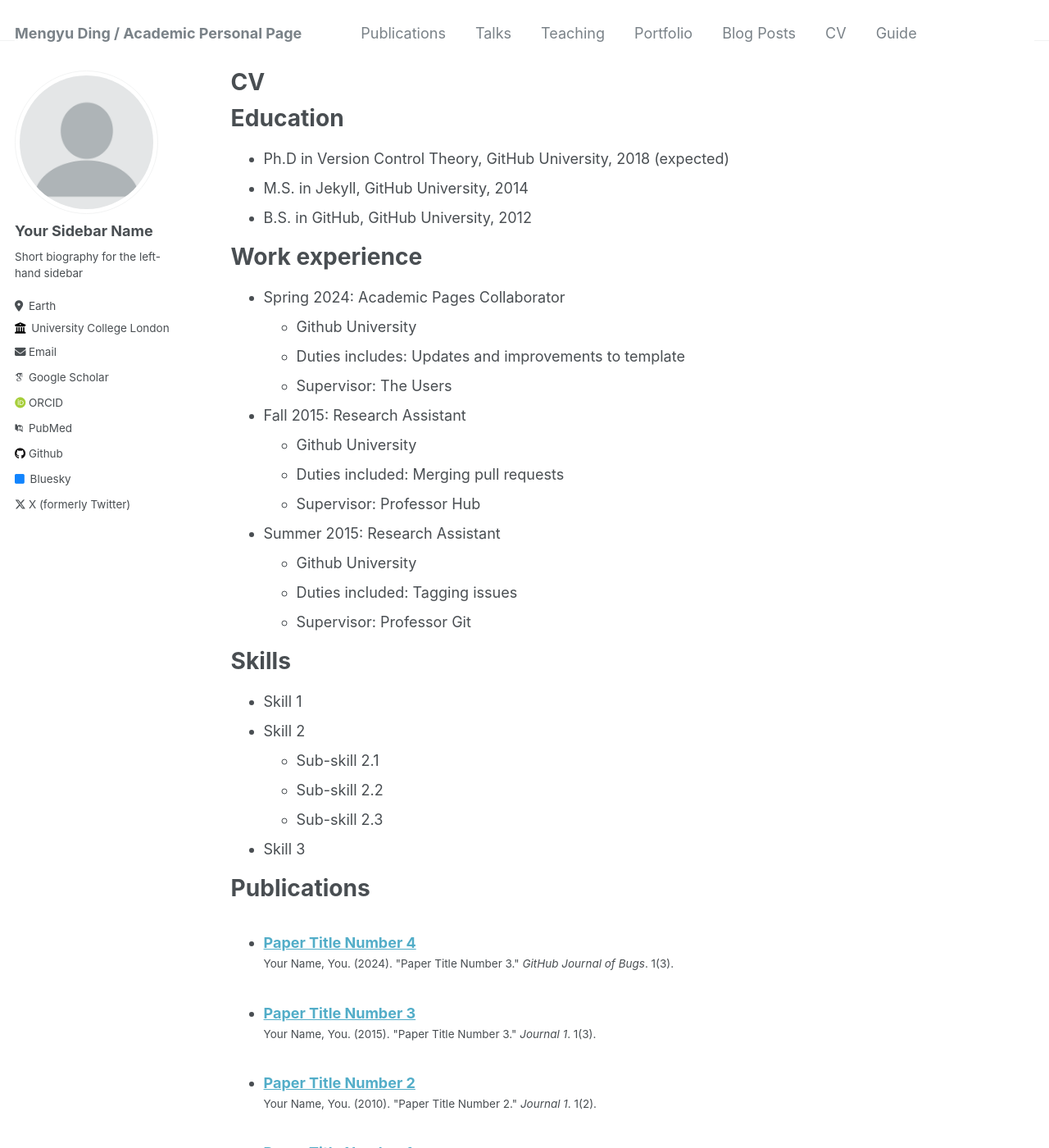
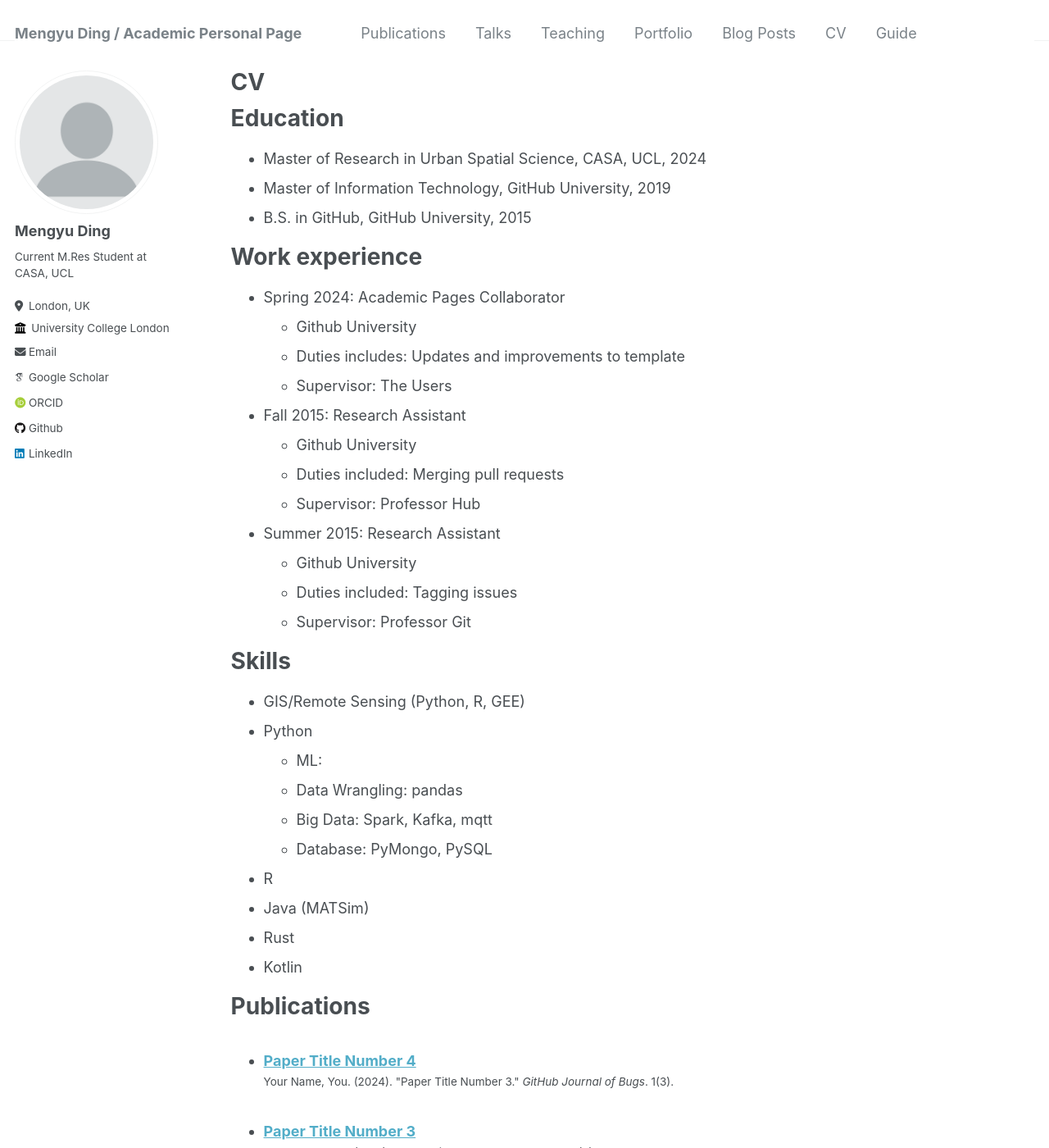
Before and after one commit to dereksgithub/personalgithubpage, a Jekyll site: the page built from _pages/cv.md, in a window 1280 px wide and 1400 px high. Shown: the whole window at 82% size. Built offline with Jekyll 4.4.1, drawn with Linux system fonts in a browser that asks for light colours; some web fonts are replaced.

Commit message:
added some information

```diff
--- a/_config.yml
+++ b/_config.yml
@@ -12,9 +12,9 @@ title                    : "Mengyu Ding / Academic Personal Page"
 title_separator          : "-"
 name                     : &name "Mengyu (Derek) Ding"
 description              : &description "personal description"
-url                      : https://academicpages.github.io # the base hostname & protocol for your site e.g. "https://mmistakes.github.io"
+url                      : https://dereksgithub.github.io/personalgithubpage/ # the base hostname & protocol for your site e.g. "https://mmistakes.github.io"
 baseurl                  : "" # the subpath of your site, e.g. "/blog"
-repository               : "academicpages/academicpages.github.io"
+repository               : "https://github.com/dereksgithub/personalgithubpage"
 
 # Site Author - The following control what appear as part of the author content on the side bar.
 #               If a field is blank the icon and link will not appear, otherwise it will be shown.
@@ -22,10 +22,10 @@ repository               : "academicpages/academicpages.github.io"
 author:
   # Biographic information
   avatar           : "profile.png"
-  name             : "Your Sidebar Name"
+  name             : "Mengyu Ding"
   pronouns         : # example: "she/her"
-  bio              : "Short biography for the left-hand sidebar"
-  location         : "Earth"
+  bio              : "Current M.Res Student at CASA, UCL"
+  location         : "London, UK"
   employer         : "University College London"
   uri              : # URL
   email            : "mengyu.ding.23@ucl.ac.uk"
@@ -35,19 +35,19 @@ author:
   googlescholar    : "https://scholar.google.com/citations?user=PS_CX0AAAAAJ"
   impactstory      : # URL
   orcid            : "http://orcid.org/yourorcidurl"
-  pubmed           : "https://www.ncbi.nlm.nih.gov/pubmed/?term=john+snow"
+  pubmed           : # URL
   researchgate     : # URL
 
   # Repositories and software development
   bitbucket        : # Username - Update with your username on the site
   codepen          : # Username
   dribbble         : # Username
-  github           : "academicpages"
+  github           : "https://github.com/dereksgithub?tab=repositories"
   kaggle           : # Username
   stackoverflow    : # User number or user number and name (i.e., use "1" or "1/jeff-atwood")
 
   # Social media
-  bluesky          : "bsky.app" # Replace this with you Bluesky username
+  bluesky          : # Replace this with you Bluesky username
   facebook         : # Username
   flickr           : # Username
   foursquare       : # Username
@@ -56,7 +56,7 @@ author:
   keybase          : # Username
   instagram        : # Username
   lastfm           : # Username
-  linkedin         : # Username
+  linkedin         : "https://www.linkedin.com/in/derek-ding-2a0993200/"
   mastodon         : # URL
   medium           : # URL
   pinterest        : # Username
@@ -64,7 +64,7 @@ author:
   steam            : # Username
   telegram         : # URL
   tumblr           : # Username
-  twitter          : "UniofOxford"  # Replace this with your X / Twitter handle
+  twitter          : # Replace this with your X / Twitter handle
   vine             : # Username
   weibo            : # Username
   wikipedia        : # Username
--- a/_pages/cv.md
+++ b/_pages/cv.md
@@ -11,9 +11,9 @@ redirect_from:
 
 Education
 ======
-* Ph.D in Version Control Theory, GitHub University, 2018 (expected)
-* M.S. in Jekyll, GitHub University, 2014
-* B.S. in GitHub, GitHub University, 2012
+* Master of Research in Urban Spatial Science, CASA, UCL, 2024
+* Master of Information Technology, GitHub University, 2019
+* B.S. in GitHub, GitHub University, 2015
 
 Work experience
 ======
@@ -34,12 +34,16 @@ Work experience
 
 Skills
 ======
-* Skill 1
-* Skill 2
-  * Sub-skill 2.1
-  * Sub-skill 2.2
-  * Sub-skill 2.3
-* Skill 3
+* GIS/Remote Sensing (Python, R, GEE)
+* Python
+  * ML:
+  * Data Wrangling: pandas
+  * Big Data: Spark, Kafka, mqtt
+  * Database: PyMongo, PySQL
+* R
+* Java (MATSim)
+* Rust
+* Kotlin
 
 Publications
 ======
```
Also changed, not shown: _pages/about.md (+9 -5 lines).
